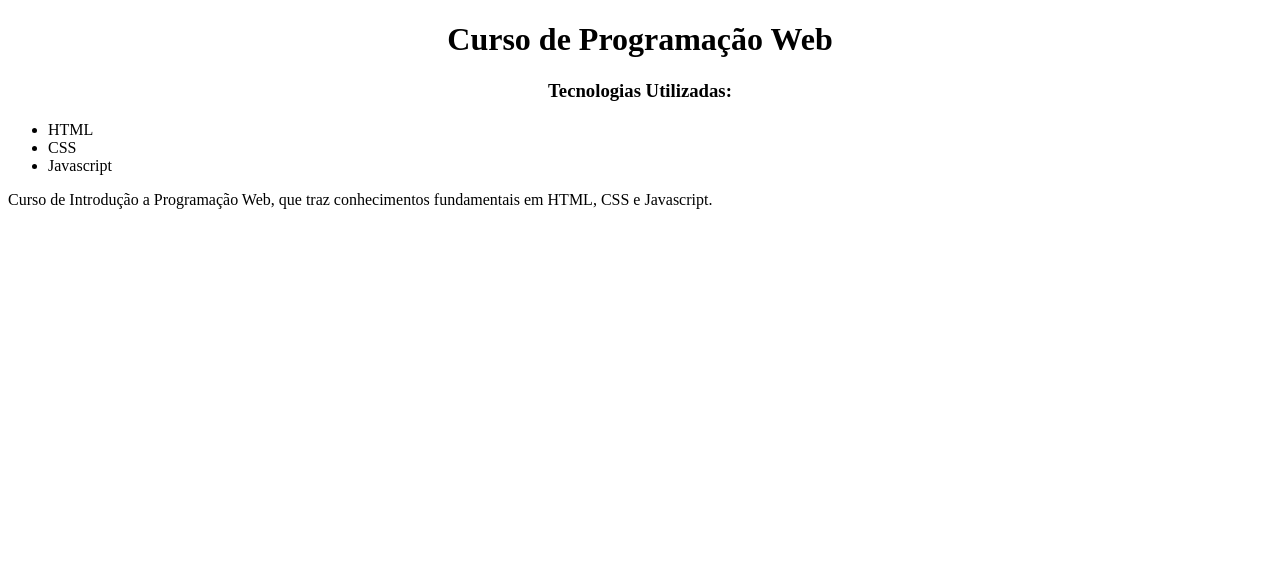
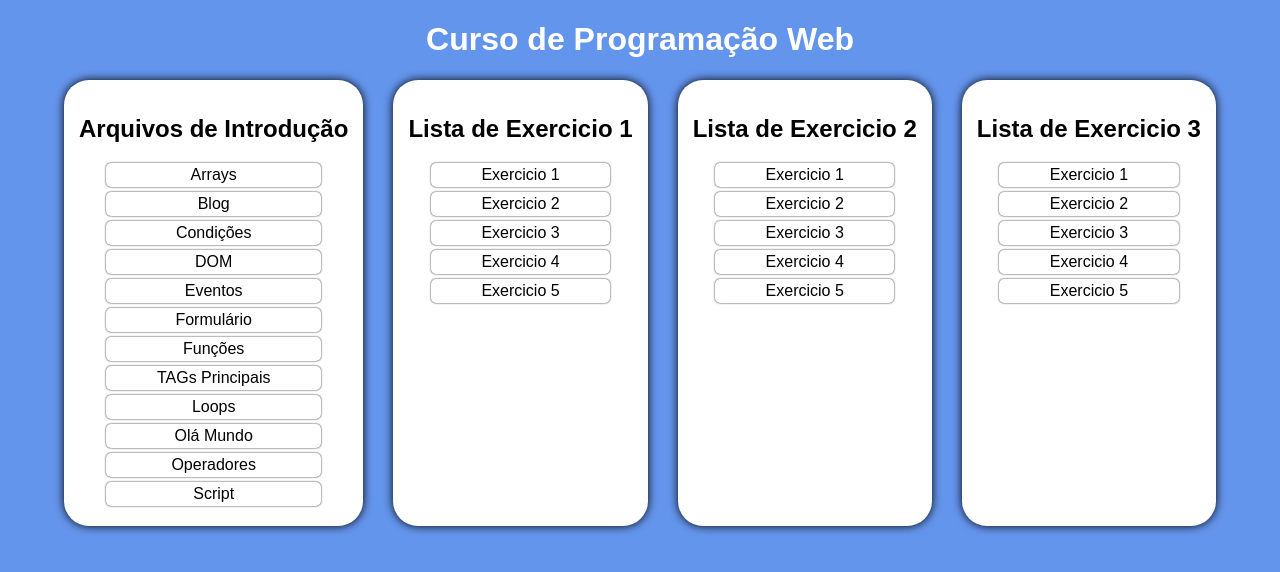
Before and after one commit to wsnipez/curso-prog-web, a plain HTML site: page index.html in a window 1280 px wide. Drawn offline with Linux system fonts and the light colour scheme.

Commit message:
Update index.html

```diff
--- a/index.html
+++ b/index.html
@@ -1,21 +1,167 @@
 <!DOCTYPE html>
 <html lang="en">
+
 <head>
     <meta charset="UTF-8">
     <meta http-equiv="X-UA-Compatible" content="IE=edge">
     <meta name="viewport" content="width=device-width, initial-scale=1.0">
     <title>Curso de Programação Web</title>
+    <style>
+        body {
+            margin: 0;
+            padding: 0;
+            background-color: cornflowerblue;
+            color: white;
+            font-family: sans-serif;
+        }
+        .container {
+            width: 90%;
+            margin: 0 5%;
+            display: flex;
+            justify-content: space-between;
+        }
+        .container div {
+            background-color: white;
+            color: black;
+            padding: 15px;
+            border-radius: 25px;
+            box-shadow: 0 0 10px black;
+        }
+        ul {
+            list-style: none;
+            margin: 0;
+            padding: 0;
+            text-align: center;
+        }
+        li {
+            padding: 3px;
+            margin: 5px 10%;
+            border-radius: 5px;
+            box-shadow: 0 0 2px black;
+        }
+        li:hover {
+            background-color: cornflowerblue;
+        }
+        a {
+            color: black;
+            text-decoration: none;
+            width: 100%;
+        }
+        a:hover {
+            color: white;
+        }
+    </style>
 </head>
+
 <body>
     <h1 align="center">Curso de Programação Web</h1>
 
-    <h3 align="center">Tecnologias Utilizadas:</h3>
-    <ul>
-        <li>HTML</li>
-        <li>CSS</li>
-        <li>Javascript</li>
-    </ul>
+    <div class="container">
+        <div>
+            <h2>Arquivos de Introdução</h2>
+            <ul>
+                <li>
+                    <a href="./intro-prog-web/arrays.html" target="_blank">Arrays</a>
+                </li>
+                <li>
+                    <a href="./intro-prog-web/blog.html" target="_blank">Blog</a>
+                </li>
+                <li>
+                    <a href="./intro-prog-web/condicoes.html" target="_blank">Condições</a>
+                </li>
+                <li>
+                    <a href="./intro-prog-web/dom.html" target="_blank">DOM</a>
+                </li>
+                <li>
+                    <a href="./intro-prog-web/eventos.html" target="_blank">Eventos</a>
+                </li>
+                <li>
+                    <a href="./intro-prog-web/formulario.html" target="_blank">Formulário</a>
+                </li>
+                <li>
+                    <a href="./intro-prog-web/funcoes.html" target="_blank">Funções</a>
+                </li>
+                <li>
+                    <a href="./intro-prog-web/introducao.html" target="_blank">TAGs Principais</a>
+                </li>
+                <li>
+                    <a href="./intro-prog-web/loops.html" target="_blank">Loops</a>
+                </li>
+                <li>
+                    <a href="./intro-prog-web/olamundo.html" target="_blank">Olá Mundo</a>
+                </li>
+                <li>
+                    <a href="./intro-prog-web/operadores.html" target="_blank">Operadores</a>
+                </li>
+                <li>
+                    <a href="./intro-prog-web/script.html" target="_blank">Script</a>
+                </li>
+            </ul>
+        </div>
 
-    <p>Curso de Introdução a Programação Web, que traz conhecimentos fundamentais em HTML, CSS e Javascript.</p>
+        <div>
+            <h2>Lista de Exercicio 1</h2>
+            <ul>
+                <li>
+                    <a href="./lista1/exe1.html" target="_blank">Exercicio 1</a>
+                </li>
+                <li>
+                    <a href="./lista1/exe2.html" target="_blank">Exercicio 2</a>
+                </li>
+                <li>
+                    <a href="./lista1/exe3.html" target="_blank">Exercicio 3</a>
+                </li>
+                <li>
+                    <a href="./lista1/exe4.html" target="_blank">Exercicio 4</a>
+                </li>
+                <li>
+                    <a href="./lista1/exe5.html" target="_blank">Exercicio 5</a>
+                </li>
+            </ul>
+        </div>
+
+        <div>
+            <h2>Lista de Exercicio 2</h2>
+            <ul>
+                <li>
+                    <a href="./lista2/exe1.html" target="_blank">Exercicio 1</a>
+                </li>
+                <li>
+                    <a href="./lista2/exe2.html" target="_blank">Exercicio 2</a>
+                </li>
+                <li>
+                    <a href="./lista2/exe3.html" target="_blank">Exercicio 3</a>
+                </li>
+                <li>
+                    <a href="./lista2/exe4.html" target="_blank">Exercicio 4</a>
+                </li>
+                <li>
+                    <a href="./lista2/exe5.html" target="_blank">Exercicio 5</a>
+                </li>
+            </ul>
+        </div>
+
+        <div>
+            <h2>Lista de Exercicio 3</h2>
+            <ul>
+                <li>
+                    <a href="./lista3/exe1.html" target="_blank">Exercicio 1</a>
+                </li>
+                <li>
+                    <a href="./lista3/exe2.html" target="_blank">Exercicio 2</a>
+                </li>
+                <li>
+                    <a href="./lista3/exe3.html" target="_blank">Exercicio 3</a>
+                </li>
+                <li>
+                    <a href="./lista3/exe4.html" target="_blank">Exercicio 4</a>
+                </li>
+                <li>
+                    <a href="./lista3/exe5.html" target="_blank">Exercicio 5</a>
+                </li>
+            </ul>
+        </div>
+    </div>
 </body>
+
 </html>
```
